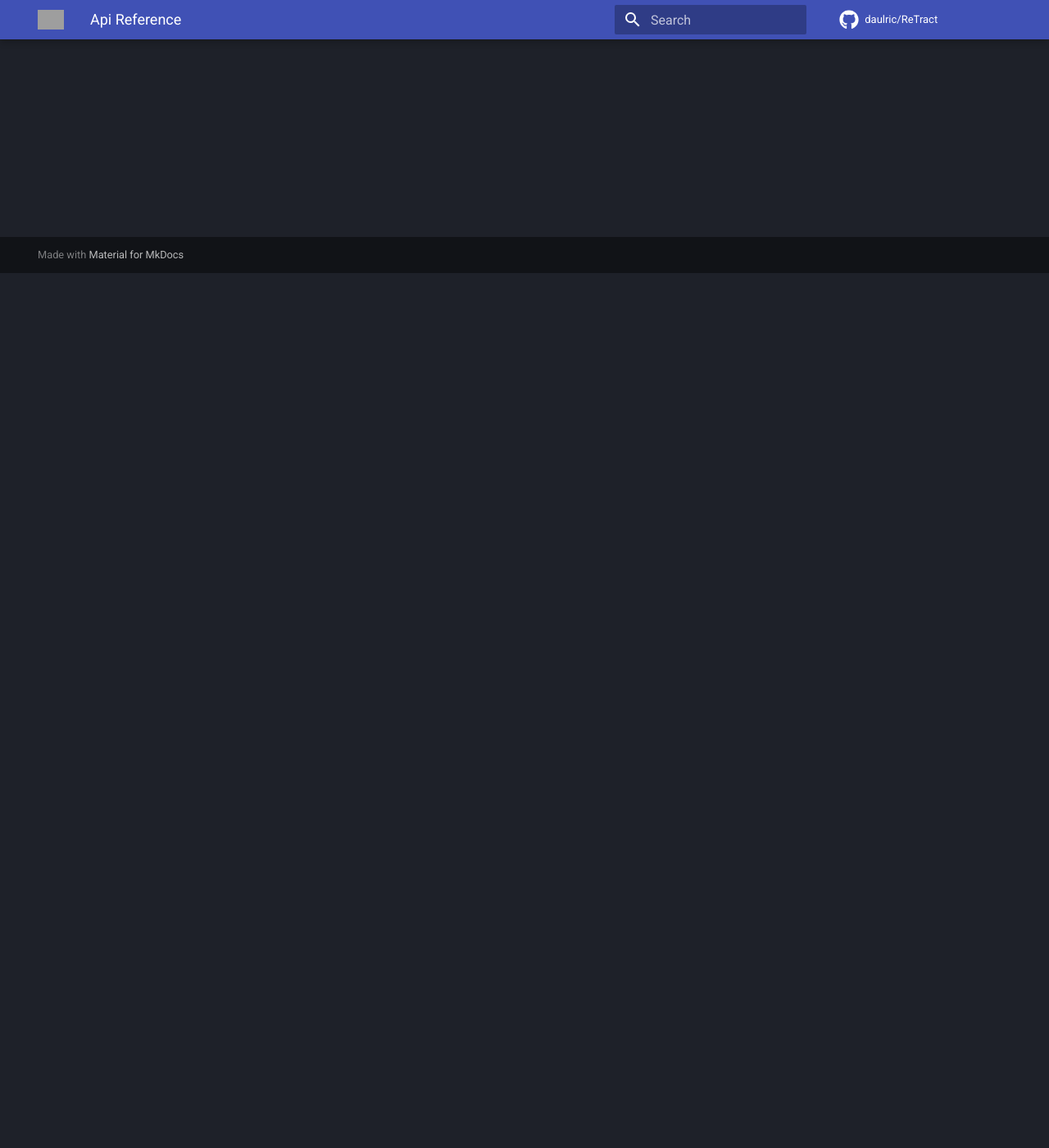
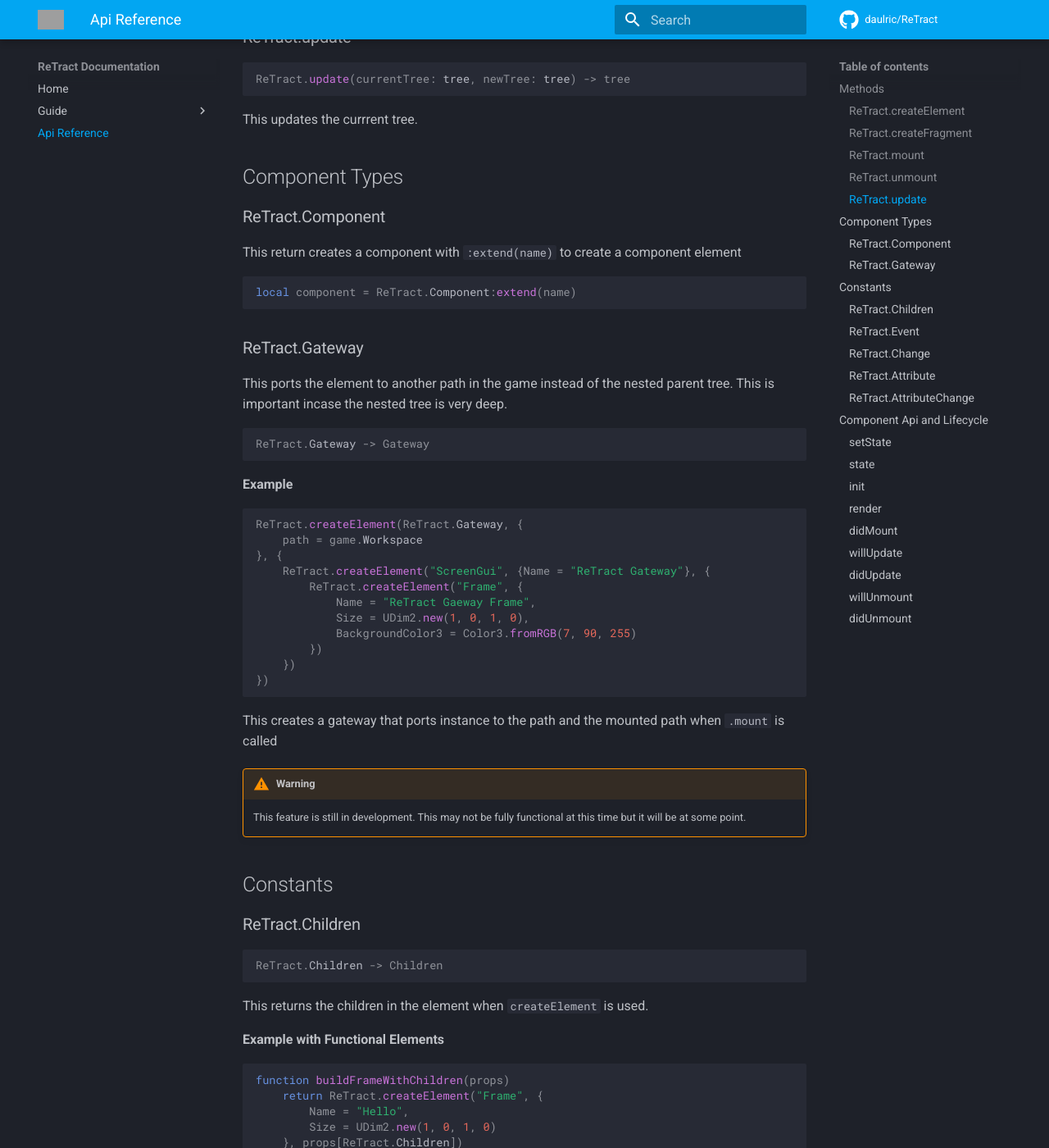
Before and after one commit to daulric/retract, an MkDocs documentation site: the page built from docs/api-reference.md, in a window 1280 px wide and 1400 px high, scrolled down 1067 px. Shown: the whole window at 82% size. Built offline with MkDocs 1.6.1 and Material for MkDocs 9.7.7, drawn with Linux system fonts in a browser that asks for light colours; comment, search, counter and statistics services are not loaded; some of the changed text lies outside the part shown; grey boxes are pictures that could not be loaded.

Commit message:
Updates - ReTract Gateway and More
- ReTract Gateway is finally working
- Updates to documentation
- Updates to virtual node
- Created a Component Signal called `didMount`

````diff
--- a/docs/api-reference.md
+++ b/docs/api-reference.md
@@ -2,4 +2,276 @@
 
 ## Methods
 
-Coming Soon!
+### ReTract.createElement
+```lua
+ReTract.createElement(class: any, [props, [children]]) -> element
+
+type element = {
+    [element validation]
+    class: any,
+    props: {[any]: any},
+    children: {[any]: any}
+}
+```
+This creates a tree to be mounted
+
+### ReTract.createFragment
+```lua
+ReTract.createFragment(index: trees) -> Fragment
+
+type Fragment = {
+    [fragment validation],
+    elements: {[any]: any},
+}
+```
+This creates a fragment that contains elements / trees inside the index.
+
+### ReTract.mount
+```lua
+ReTract.mount(element: tree, path: Instance) -> tree
+```
+This mounts the element to the path.
+
+### ReTract.unmount
+```lua
+ReTract.unmount(element: tree) -> void
+```
+This unmount and destroy instances from the tree in the path
+
+### ReTract.update
+```lua
+ReTract.update(currentTree: tree, newTree: tree) -> tree
+```
+This updates the currrent tree.
+
+## Component Types
+### ReTract.Component
+This return creates a component with `:extend(name)` to create a component element
+
+```lua
+local component = ReTract.Component:extend(name)
+```
+
+### ReTract.Gateway
+This ports the element to another path in the game instead of the nested parent tree. This is important incase the nested tree is very deep.
+
+```lua
+ReTract.Gateway -> Gateway
+```
+
+**Example**
+```lua
+ReTract.createElement(ReTract.Gateway, {
+    path = game.Workspace
+}, {
+    ReTract.createElement("ScreenGui", {Name = "ReTract Gateway"}, {
+        ReTract.createElement("Frame", {
+            Name = "ReTract Gaeway Frame",
+            Size = UDim2.new(1, 0, 1, 0),
+            BackgroundColor3 = Color3.fromRGB(7, 90, 255)
+        })
+    })
+})
+```
+
+This creates a gateway that ports instance to the path and the mounted path when `.mount` is called
+
+!!! warning
+
+    This feature is still in development. This may not be fully functional at this time but it will be at some point.
+
+
+## Constants
+### ReTract.Children
+
+```lua
+ReTract.Children -> Children
+```
+
+This returns the children in the element when `createElement` is used.
+
+**Example with Functional Elements**
+```lua
+function buildFrameWithChildren(props)
+    return ReTract.createElement("Frame", {
+        Name = "Hello",
+        Size = UDim2.new(1, 0, 1, 0)
+    }, props[ReTract.Children])
+end
+```
+
+**Example with Component Element**
+```lua
+local Component = ReTract.Component:extend("Example")
+
+function Component:render()
+    return ReTract.createElement("Frame", {
+        Name = "Hello",
+        Size = UDim2.new(1, 0, 1, 0)
+    }, self.props[ReTract.Children])
+end
+
+return Component
+```
+
+### ReTract.Event
+```lua
+ReTract.Event[Event_Name] -> function
+```
+This handles event in the Instance
+
+**Usage**
+
+```lua
+[ReTract.Event.MouseButton1Click] = function(element)
+    print("button clicked!")
+end
+```
+
+### ReTract.Change
+```lua
+ReTract.Change[Property Name] -> function
+```
+This wait for the property change signal in the Instance.
+
+**Usage**
+```lua
+[ReTract.Change.Text] = function(element)
+    print(element.Text)
+end
+```
+
+### ReTract.Attribute
+```lua
+ReTract.Attribute[Attribute_Name] -> any
+```
+This creates an attribute in the instance
+
+**Usage**
+```lua
+[ReTract.Attribute.Hello] = "ReTract Attribute"
+```
+
+### ReTract.AttributeChange
+```lua
+ReTract.AttributeChange[Attribute_Name] -> function
+```
+
+This listens for when the attribute changes.
+
+**Usage**
+```lua
+[ReTract.AttributeChange.Hello] = function(element)
+    print(element:GetAttribute("Hello"))
+end
+```
+
+## Component Api and Lifecycle
+
+### setState
+```lua
+self:setState(any) -> void
+```
+
+This sets the state in the component
+
+### state
+```lua
+self.state -> state
+```
+
+This returns the state that was setted by `setState`.
+
+### init
+This initialize the component.
+
+`:init`
+
+**Usage**
+```lua
+function component:init()
+    self:setState({
+        name = "John Pork"
+    })
+end
+```
+
+### render
+
+This returns the element in the component
+
+`:render`
+
+**Usage**
+```lua
+function component:render()
+    return ReTract.createElement("Frame", {
+        Name = self.state.name
+    })
+end
+```
+### didMount
+This listens for when the component is mounted.
+
+`:didMount`
+
+**Usage**
+
+```lua
+function component:didMount()
+    print("component is mounted!")
+end
+```
+
+### willUpdate
+
+This listens for when the component is going to be updated
+
+`:willUpdate`
+
+**Usage**
+
+```lua
+function component:willUpdate()
+    print("This component is going to be updated!")
+end
+```
+
+### didUpdate
+This listens for when the component is updated
+
+`:didUpdate`
+
+**Usage**
+```lua
+function component:didUpdate()
+    print("component was updated!")
+end
+```
+
+### willUnmount
+
+This listens for when component is going to be be unmounted.
+
+`:willUnmount`
+
+**Usage**
+```lua
+function component:willUnmount()
+    print("component is going to be unmounted")
+end
+```
+
+### didUnmount
+
+This listens for when component is unmounted
+
+`:didUnmount`
+
+**Usage**
+
+```lua
+function component:didUnmount()
+    print("this component is unmounted")
+end
+```
--- a/mkdocs.yml
+++ b/mkdocs.yml
@@ -1,4 +1,4 @@
-site_name: ReTract
+site_name: ReTract Documentation
 repo_url: https://github.com/daulric/ReTract
 repo_name: daulric/ReTract
 
@@ -12,6 +12,8 @@
   - pymdownx.inlinehilite
   - pymdownx.snippets
   - admonition
+  - toc:
+      permalink: true
   - pymdownx.superfences:
       custom_fences:
         - name: mermaid
@@ -34,12 +36,9 @@
     repo: fontawesome/brands/github
 
   palette:
-    primary: default
-    accent: indigo
+    primary: light blue
+    accent: light blue
     scheme: slate
-    toggle:
-        icon: material/brightness-4
-        name: Switch to system preference
 
 
   features:
@@ -47,13 +46,14 @@
     content.code.select
     content.code.annotate
     content.tooltips
-    navigation.tabs
-    navigation.tracking
+    #navigation.tabs
+    #navigation.tracking
     #navigation.tabs.sticky
 
 nav:
   - Home: index.md
   - Guide:
-    - Element: Guide/Element.md
-    - Signal: Guide/Signal.md
+    - Installation: Guide/Installation.md
+    - Elements: Guide/Elements.md
+    - Components: Guide/Components.md
   - Api Reference: api-reference.md
````
Also changed, not shown: docs/Guide/Components.md (added, +77 -0 lines), docs/Guide/Elements.md (renamed from docs/Guide/Element.md, +31 -11 lines), docs/Guide/Installation.md (added, +19 -0 lines), docs/Guide/Signal.md (deleted, +0 -24 lines), docs/index.md (+13 -10 lines), 4 other files.
